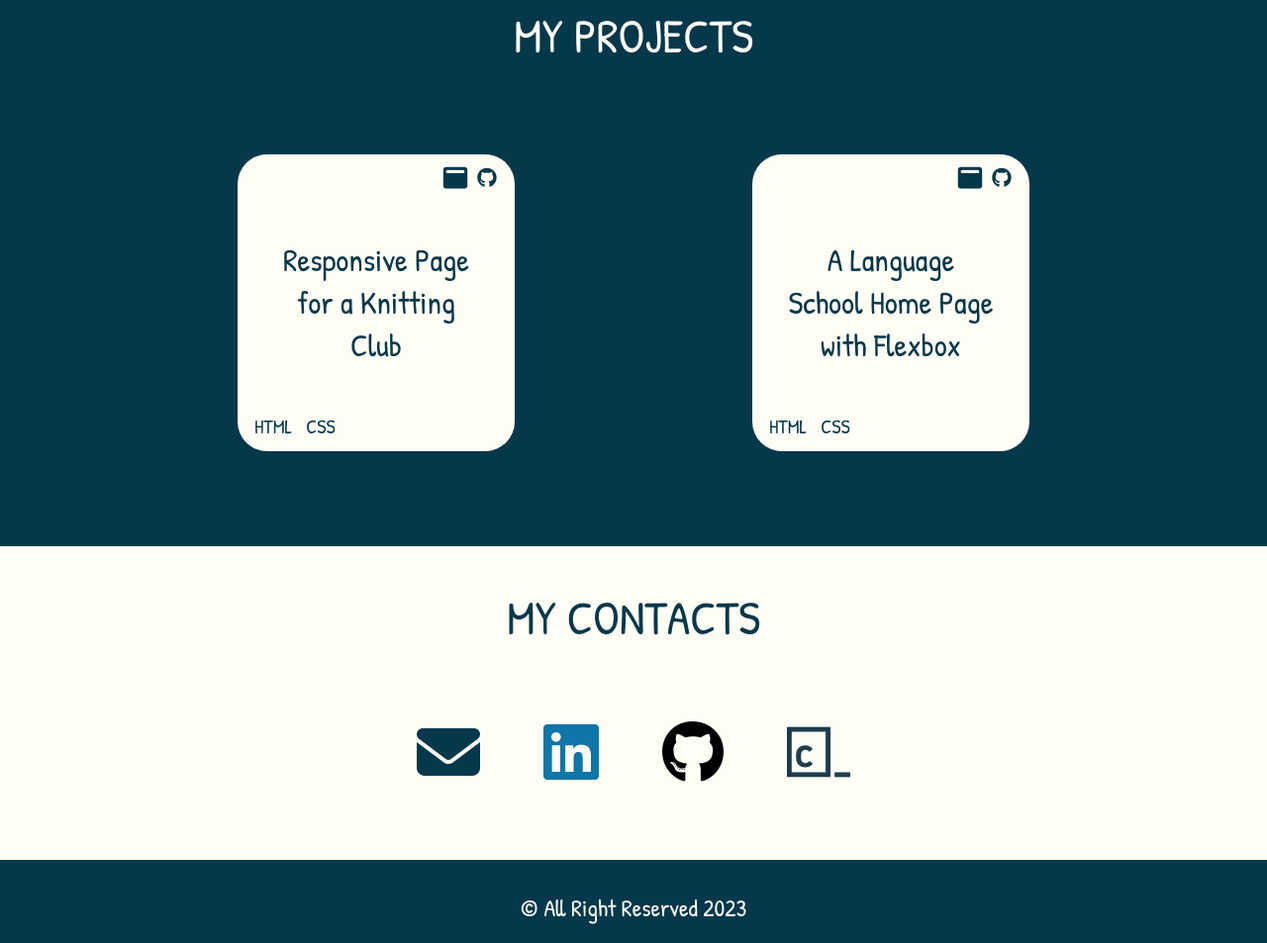
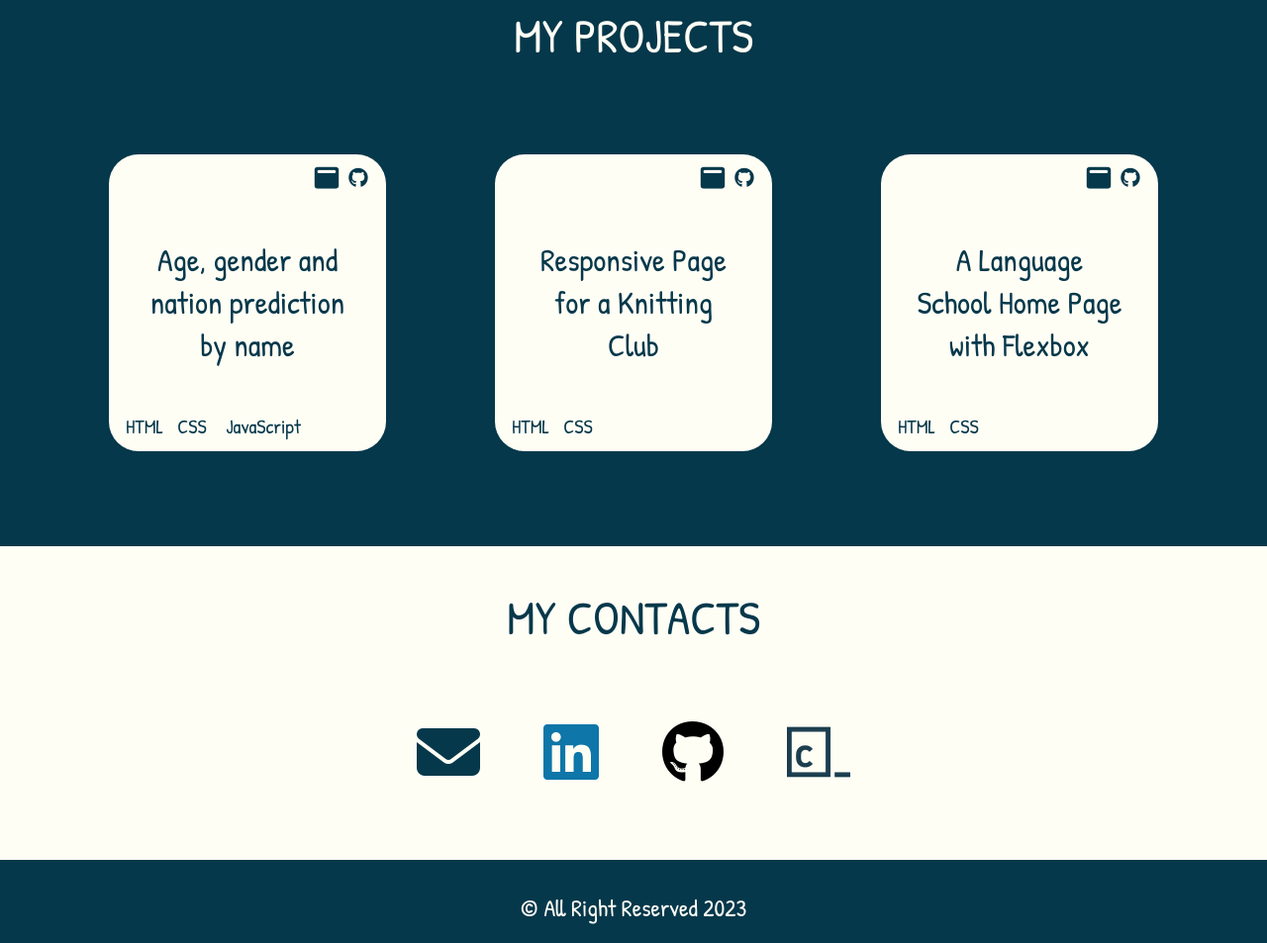
Before and after one commit to AnastasiaGolova/AnastasiaGolova.github.io, a plain HTML site: page index.html in a window 1280 px wide. Shown: the part 1803-2756 px from the top of the page at 99% size. Drawn offline with Linux system fonts and the light colour scheme; a web font is replaced by a local one.

Commit message:
Add new project

```diff
--- a/index.html
+++ b/index.html
@@ -7,7 +7,7 @@
 <link href="https://fonts.googleapis.com/css2?family=Patrick+Hand&family=Princess+Sofia&display=swap" rel="stylesheet">
         <link rel="stylesheet" href="./styles.css">
         <script src="https://kit.fontawesome.com/ab51f9eaa6.js" crossorigin="anonymous"></script>
-        <meta name="viewport" content="width=device-width, initial-scale=1"/>
+        <meta name="viewport" content="width=device-width, initial-scale=1">
     </head>
     <body>
         <header>
@@ -53,6 +53,14 @@
             <section class="my-projects" id="projects">
                 <h2>MY PROJECTS</h2>
                 <section class="project">
+                    <a href="Age-gender-and-nation-prediction-by-name/" target="_blank" class="browser-link"><i class="fa-solid fa-window-maximize fa-beat" style="--fa-animation-duration: 2s;"></i></a>
+                    <a href="https://github.com/AnastasiaGolova/Age-gender-and-nation-prediction-by-name" target="_blank" class="github-link"><i class="fa-brands fa-github"></i></a>
+                    <h3>Age, gender and nation prediction by name</h3>
+                    <span class="html">HTML</span>
+                    <span class="css">CSS</span>
+                    <span class="javascript">JavaScript</span>
+                </section>
+                <section class="project">
                     <a href="Responsive-Page-for-a-Knitting-Club/" target="_blank" class="browser-link"><i class="fa-solid fa-window-maximize fa-beat" style="--fa-animation-duration: 2s;"></i></a>
                     <a href="https://github.com/AnastasiaGolova/Responsive-Page-for-a-Knitting-Club" target="_blank" class="github-link"><i class="fa-brands fa-github"></i></a>
                     <h3>Responsive Page for a Knitting Club</h3>
--- a/styles.css
+++ b/styles.css
@@ -245,8 +245,10 @@ nav {
 .css {
     grid-area: 3/2/4/3;
 }
-
-.html, .css {
+.javascript{
+    grid-area: 3/3/4/4;
+}
+.html, .css, .javascript {
     font-size: 1.25rem;
 }
 
```
